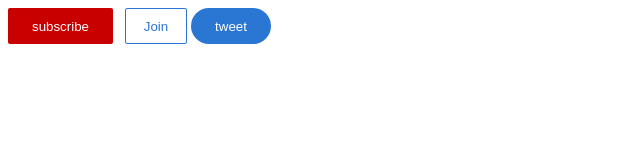
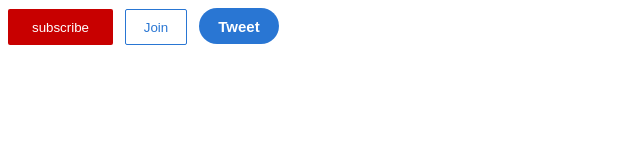
Before and after one commit to FrosT25k/Practice-, a plain HTML site: page buttons.html in a window 1280 px wide. Shown: the full height of the page, 0-640 px from the left. Drawn offline with Linux system fonts and the light colour scheme.

Commit message:
adjusted twitter buttons

```diff
--- a/buttons.html
+++ b/buttons.html
@@ -37,12 +37,16 @@
    height:36px;
    width:80px;
    border-radius:40px;
+   font-weight:bold;
+   font-size:15px;
+   cursor:pointer;
+   margin-left:8px;
 
  }
   </style>
   <button class="subscribe-button">subscribe </button>
   <button class="join-button">Join</button>
-  <button class="tweet-button">tweet</button>
+  <button class="tweet-button">Tweet</button>
 </body>
 
 </html>
```
